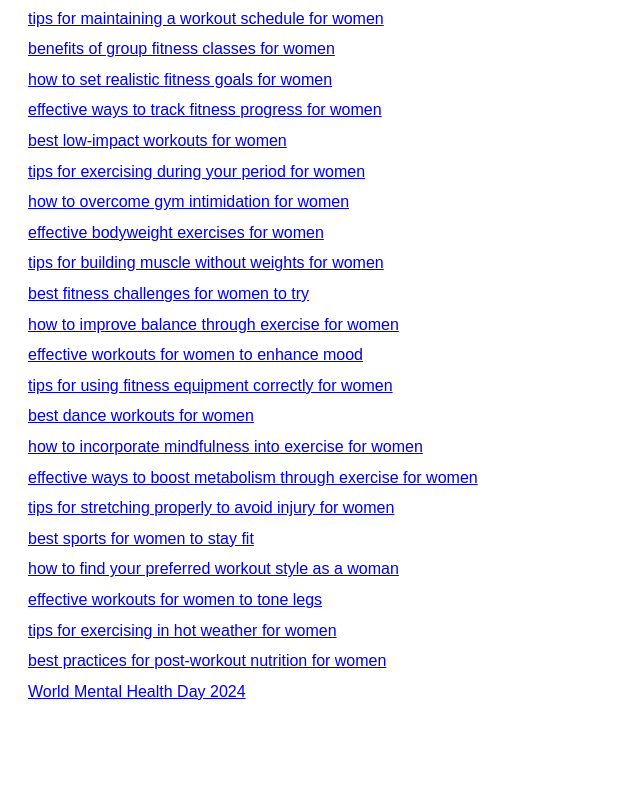
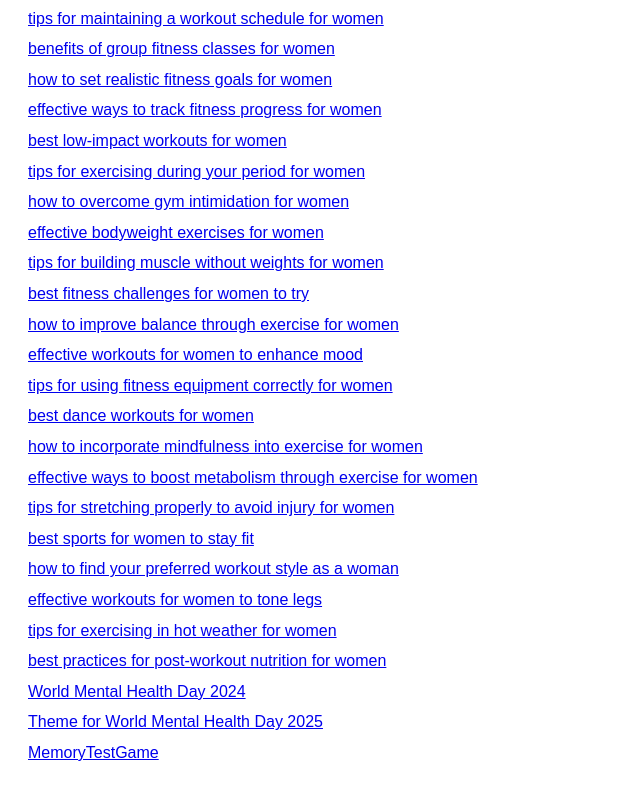
Before and after one commit to womenshealthtop/wailian, a plain HTML site: page index.html in a window 1280 px wide. Shown: the part 973-1773 px from the top of the page, without its empty margins (0-640 px from the left). Before the commit the page ends 1721 px from the top, so only its background shows below. Drawn offline with Linux system fonts and the light colour scheme.

Commit message:
index.html

```diff
--- a/index.html
+++ b/index.html
@@ -76,6 +76,11 @@
           <li><a href="https://www.womenshealth.top/">tips for exercising in hot weather for women</a></li>
           <li><a href="https://www.womenshealth.top/">best practices for post-workout nutrition for women</a></li>
 <li><a href="https://www.womenshealth.top/html/Mental_Health/20241112/WorldMentalHealthDay.html">World Mental Health Day 2024</a></li>
+         <li><a href="https://www.womenshealth.top/html/Mental_Health/20241126/2126.html">Theme for World Mental Health Day 2025</a></li>
+<li><a href="https://MemoryTestGame.com">MemoryTestGame</a></li>
+
+
+
     </ul>
 </body>
 </html>
```
